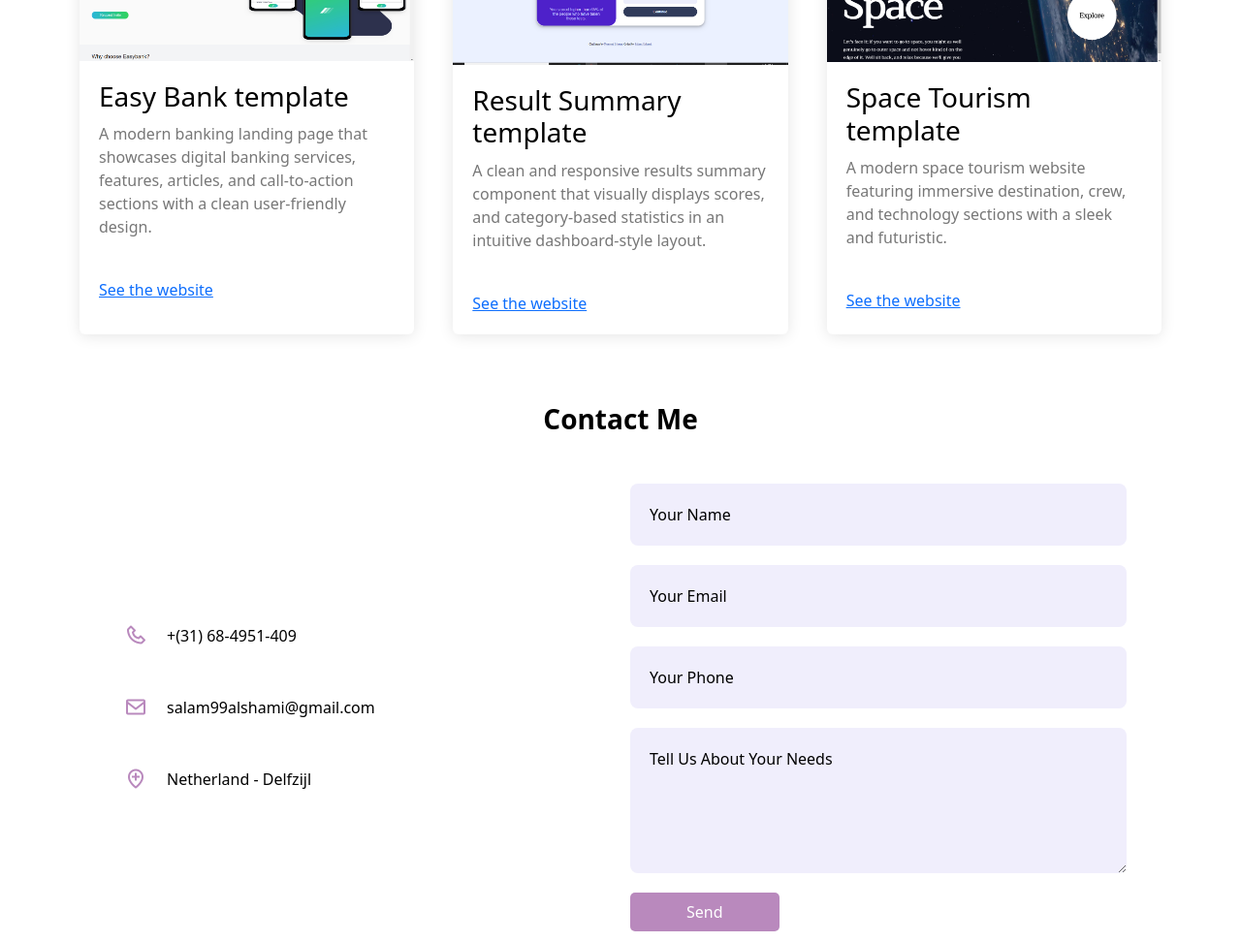
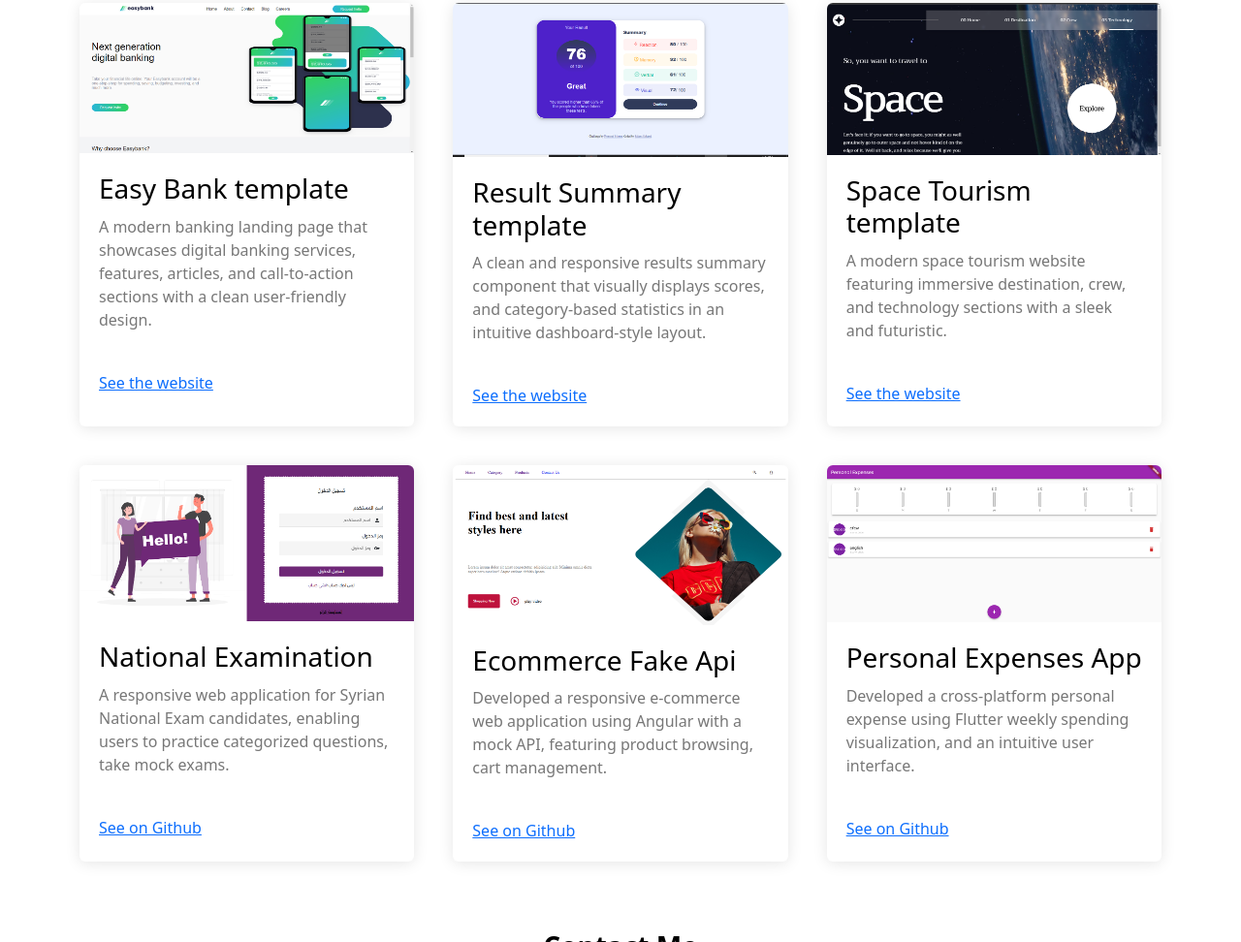
Before and after one commit to Salam0000/protfolio, a plain HTML site: page index.html in a window 1280 px wide. Shown: the part 1828-2800 px from the top of the page at 97% size. Drawn offline with nearby package versions, Linux system fonts and the light colour scheme; a web font is replaced by a local one.

Commit message:
edit about me section and add new websites

```diff
--- a/index.html
+++ b/index.html
@@ -57,8 +57,10 @@
         <div class="section_one_left_column">
             <h3>Hello, I am Salam</h3>
             <p>
-                Frontend Developer
-                High level experience in web design and development knowledge, producing quality work.
+                I am a software engineering student with a passion for programming and technology. My journey in tech
+                spans mobile app development with Flutter, frontend web development with Angular.
+                I enjoy building projects from architecture and logic to UI/UX design.
+                I am always exploring new technologies and looking for opprtunites to grow.
             </p>
             <button onclick="scrollToElement('contact')">Contact Me</button>
         </div>
@@ -129,18 +131,20 @@
                 <img src="bondi.png" alt="" />
                 <div class="content">
                     <h3>Bondi </h3>
-                    <p>A modern Bootstrap-based creative agency portfolio website showcasing services, projects, team members, and blog content through a clean, responsive design.</p>
+                    <p>A modern Bootstrap-based creative agency portfolio website showcasing services, projects, team
+                        members, and blog content through a clean, responsive design.</p>
                 </div>
                 <div class="info">
                     <a href="https://salam0000.github.io/boostrap_project/">See the website</a>
-                  <i class="bx bx-arrow-right" style="color:#6F2877;" ></i>
+                    <i class="bx bx-arrow-right" style="color:#6F2877;"></i>
                 </div>
             </div>
             <div class="box">
                 <img src="elzero_template.png" alt="" />
                 <div class="content">
                     <h3>Html & CSS template </h3>
-                    <p>A responsive HTML/CSS portfolio and business landing page featuring services, articles, gallery sections, skills, pricing plans, and contact information in a clean, modern design.</p>
+                    <p>A responsive HTML/CSS portfolio and business landing page featuring services, articles, gallery
+                        sections, skills, pricing plans, and contact information in a clean, modern design.</p>
                 </div>
                 <div class="info">
                     <a href="https://salam0000.github.io/html_css_template">See the website</a>
@@ -151,7 +155,8 @@
                 <img src="calc_age.png" alt="" />
                 <div class="content">
                     <h3>Age Calculator </h3>
-                    <p>A simple and interactive age calculator web application that instantly calculates a user's age in years, months, and days based on their birth date.</p>
+                    <p>A simple and interactive age calculator web application that instantly calculates a user's age in
+                        years, months, and days based on their birth date.</p>
                 </div>
                 <div class="info">
                     <a href="https://salam0000.github.io/age_calculator/">See the website</a>
@@ -162,7 +167,8 @@
                 <img src="bank.png" alt="" />
                 <div class="content">
                     <h3>Easy Bank template </h3>
-                    <p>A modern banking landing page that showcases digital banking services, features, articles, and call-to-action sections with a clean user-friendly design.</p>
+                    <p>A modern banking landing page that showcases digital banking services, features, articles, and
+                        call-to-action sections with a clean user-friendly design.</p>
                 </div>
                 <div class="info">
                     <a href="https://salam0000.github.io/easy_bank_page/">See the website</a>
@@ -173,7 +179,8 @@
                 <img src="summary.png" alt="" />
                 <div class="content">
                     <h3>Result Summary template </h3>
-                    <p>A clean and responsive results summary component that visually displays scores, and category-based statistics in an intuitive dashboard-style layout.</p>
+                    <p>A clean and responsive results summary component that visually displays scores, and
+                        category-based statistics in an intuitive dashboard-style layout.</p>
                 </div>
                 <div class="info">
                     <a href="https://salam0000.github.io/result_summary_component/">See the website</a>
@@ -184,25 +191,54 @@
                 <img src="space.png" alt="" />
                 <div class="content">
                     <h3>Space Tourism template </h3>
-                    <p>A modern space tourism website featuring immersive destination, crew, and technology sections with a sleek and futuristic.</p>
+                    <p>A modern space tourism website featuring immersive destination, crew, and technology sections
+                        with a sleek and futuristic.</p>
                 </div>
                 <div class="info">
                     <a href="https://salam0000.github.io/space_tourism/">See the website</a>
                     <i class="fas fa-long-arrow-alt-right"></i>
                 </div>
             </div>
-            <!-- <div class="box">
-                <img src="space.png" alt="" />
+            <div class="box">
+                <img src="daarbni.png" alt="" />
                 <div class="content">
-                    <h3>Ecommerce Product template </h3>
-                    <p>Lorem ipsum dolor sit amet consectetur, adipisicing elit. Reprehenderit</p>
+                    <h3>National Examination </h3>
+                    <p>A responsive web application for Syrian National Exam candidates, enabling users to practice categorized questions, take mock exams.</p>
                 </div>
                 <div class="info">
-                    <a href="https://salam0000.github.io/ecommerce_product_page/">See the website</a>
+                    <a href="https://github.com/Salam0000/National-examination/tree/master">See on Github</a>
                     <i class="fas fa-long-arrow-alt-right"></i>
                 </div>
-            </div> -->
+            </div>
+            <div class="box">
+                <img src="ecom.png" alt="" />
+                <div class="content">
+                    <h3>Ecommerce Fake Api</h3>
+                    <p>
+                        Developed a responsive e-commerce web application using Angular with a mock API, featuring
+                        product browsing, cart management.
+                    </p>
+                </div>
+                <div class="info">
+                    <a href="https://github.com/Salam0000/ecommerce_fake_api/tree/master">See on Github</a>
+                    <i class="fas fa-long-arrow-alt-right"></i>
+                </div>
+            </div>
+            <div class="box">
+                <img src="personel.png" alt="" />
+                <div class="content">
+                    <h3>Personal Expenses App</h3>
+                    <p>
+                        Developed a cross-platform personal expense using Flutter weekly spending visualization, and an intuitive user interface.
+                    </p>
+                </div>
+                <div class="info">
+                    <a href="https://github.com/Salam0000/personal_expenses_application">See on Github</a>
+                    <i class="fas fa-long-arrow-alt-right"></i>
+                </div>
+            </div>
         </div>
+
     </div>
     <div class="second_section_holder" id="contact">
         <div class="main_title">Contact Me</div>
```
Also changed, not shown: daarbni.png (added), ecom.png (added), personel.png (added).
